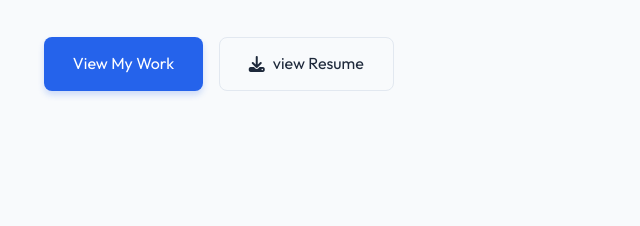
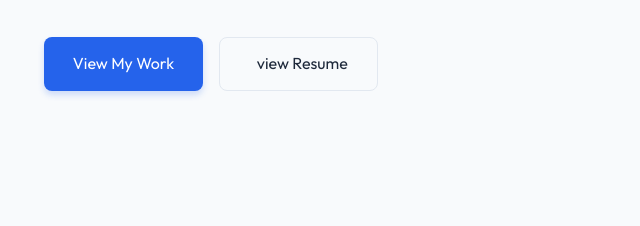
Before and after one commit to pavanpradeep2/pkportfolio, a plain HTML site: page index.html in a window 1280 px wide. Shown: the part 561-787 px from the top of the page, 28-668 px from the left. Drawn offline with Linux system fonts and the light colour scheme.

Commit message:
Update index.html

```diff
--- a/index.html
+++ b/index.html
@@ -54,7 +54,7 @@
             <div class="hero-btns">
                 <a href="#projects" class="btn-primary">View My Work</a>
                 <a href="assets/Pradeep_Resume (1).pdf" target="_blank" class="btn-secondary"><i
-                        class="fas fa-download"></i>view Resume</a>
+                        class="#"></i>view Resume</a>
             </div>
         </div>
         <div class="hero-image-container fade-in">
```
